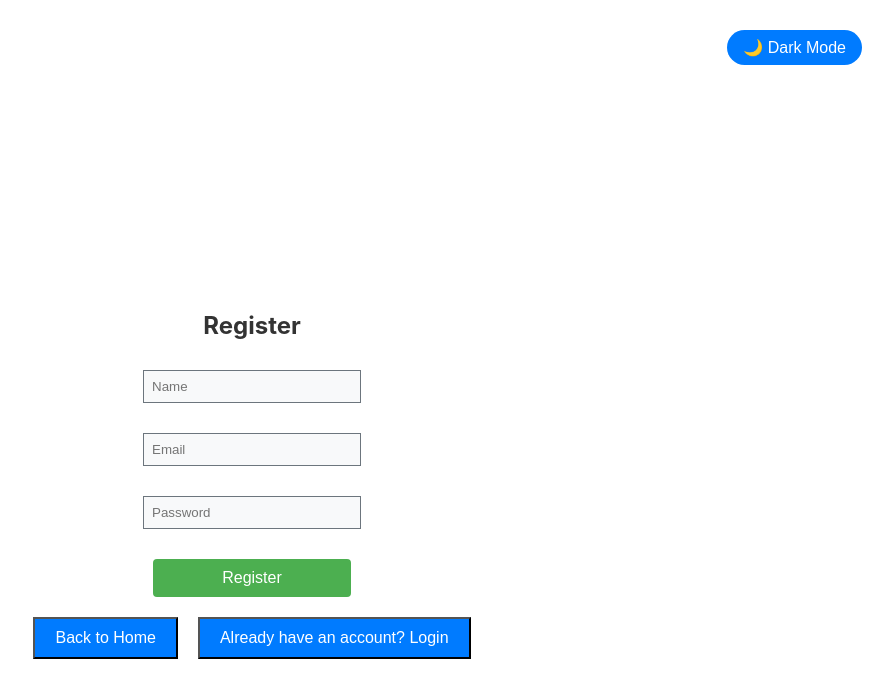
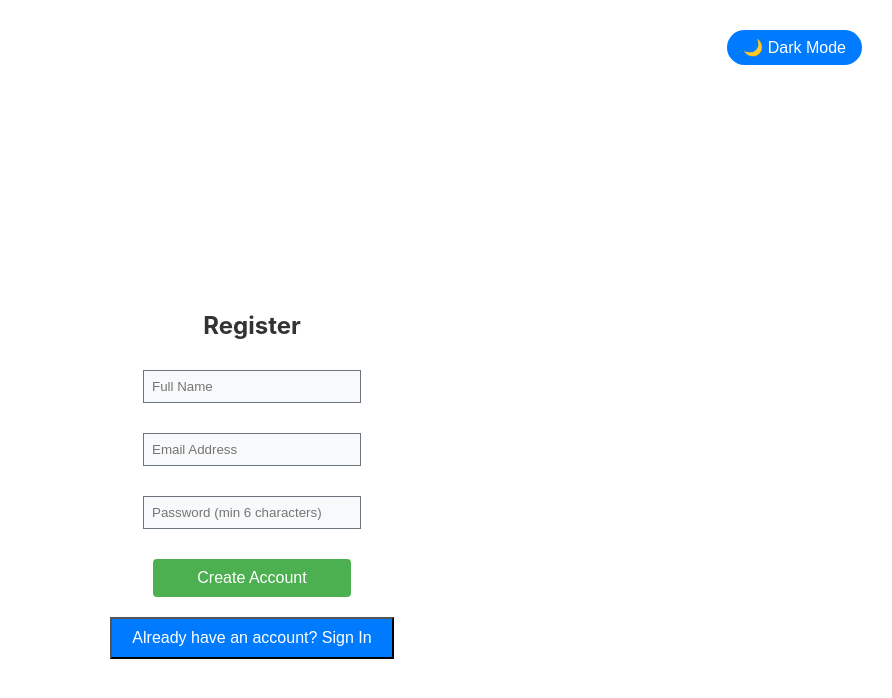
Before and after one commit to Aninda-Showmik/Final-Project--Itransition, a React (Create React App) app in the folder frontend/: page /register in a window 1280 px wide. Shown: the top 698 px of the page, without its empty margins (388-1280 px from the left). Built offline with nearby package versions, Linux system fonts and the light colour scheme; no server answers.

Commit message:
Update Register.jsx

```diff
--- a/frontend/src/components/Register.jsx
+++ b/frontend/src/components/Register.jsx
@@ -1,8 +1,6 @@
 import React, { useState } from 'react';
 import { useNavigate } from 'react-router-dom';
 import '../styles/App.css';
-
-const API_BASE_URL = process.env.REACT_APP_API_URL || 'http://localhost:5000';
 
 const Register = () => {
   const navigate = useNavigate();
@@ -27,7 +25,7 @@ const Register = () => {
     setIsLoading(true);
 
     try {
-      const response = await fetch(`${API_BASE_URL}/api/auth/register`, {
+      const response = await fetch(`${process.env.REACT_APP_API_URL}/api/auth/register`, {
         method: 'POST',
         headers: {
           'Content-Type': 'application/json',
@@ -35,17 +33,16 @@ const Register = () => {
         body: JSON.stringify(formData),
       });
 
-      const data = await response.json();
-
       if (!response.ok) {
-        throw new Error(data.message || 'Registration failed');
+        const errorData = await response.json();
+        throw new Error(errorData.message || 'Registration failed');
       }
 
       navigate('/login', {
         state: { registrationSuccess: true }
       });
     } catch (err) {
-      setError(err.message);
+      setError(err.message || 'Failed to connect to server');
     } finally {
       setIsLoading(false);
     }
@@ -60,41 +57,49 @@ const Register = () => {
         <input
           type="text"
           name="name"
-          placeholder="Name"
+          placeholder="Full Name"
           value={formData.name}
           onChange={handleChange}
           required
           minLength="2"
           maxLength="50"
+          autoComplete="name"
         />
         <input
           type="email"
           name="email"
-          placeholder="Email"
+          placeholder="Email Address"
           value={formData.email}
           onChange={handleChange}
           required
+          autoComplete="email"
         />
         <input
           type="password"
           name="password"
-          placeholder="Password"
+          placeholder="Password (min 6 characters)"
           value={formData.password}
           onChange={handleChange}
           required
           minLength="6"
+          autoComplete="new-password"
         />
         <button
           type="submit"
           disabled={isLoading}
+          aria-busy={isLoading}
         >
-          {isLoading ? 'Registering...' : 'Register'}
+          {isLoading ? 'Registering...' : 'Create Account'}
         </button>
       </form>
 
       <div className="auth-links">
-        <button onClick={() => navigate('/')}>Back to Home</button>
-        <button onClick={() => navigate('/login')}>Already have an account? Login</button>
+        <button
+          onClick={() => navigate('/login')}
+          className="text-button"
+        >
+          Already have an account? Sign In
+        </button>
       </div>
     </div>
   );
```
